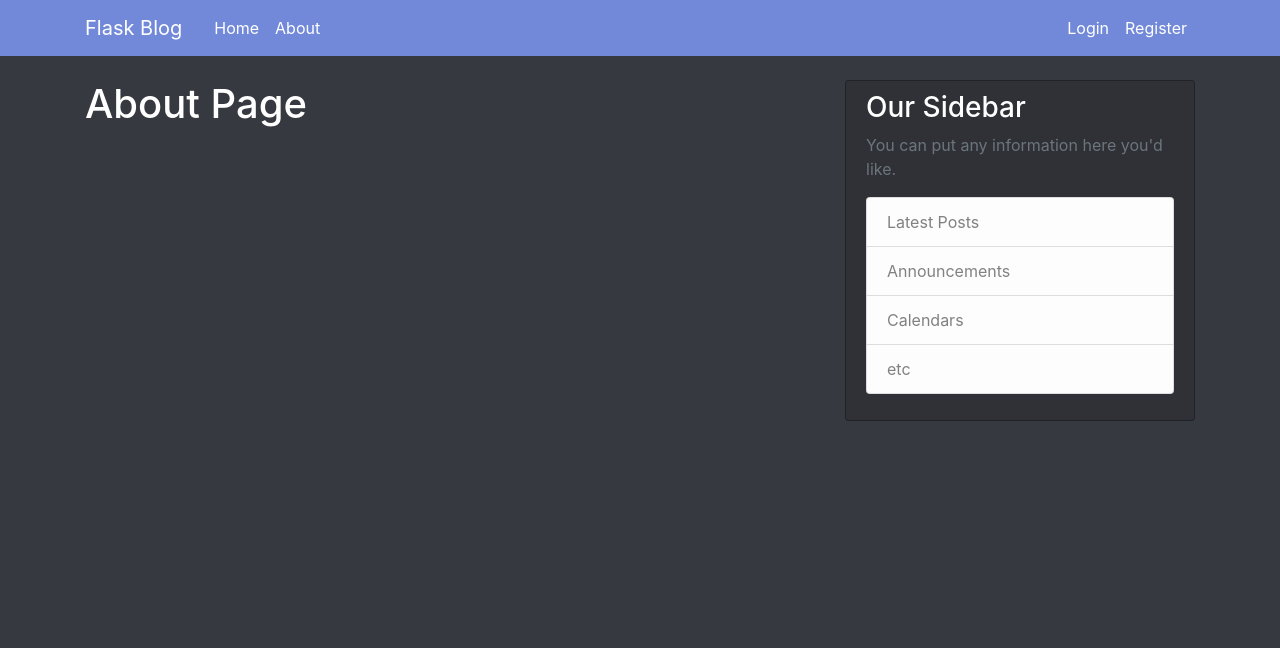
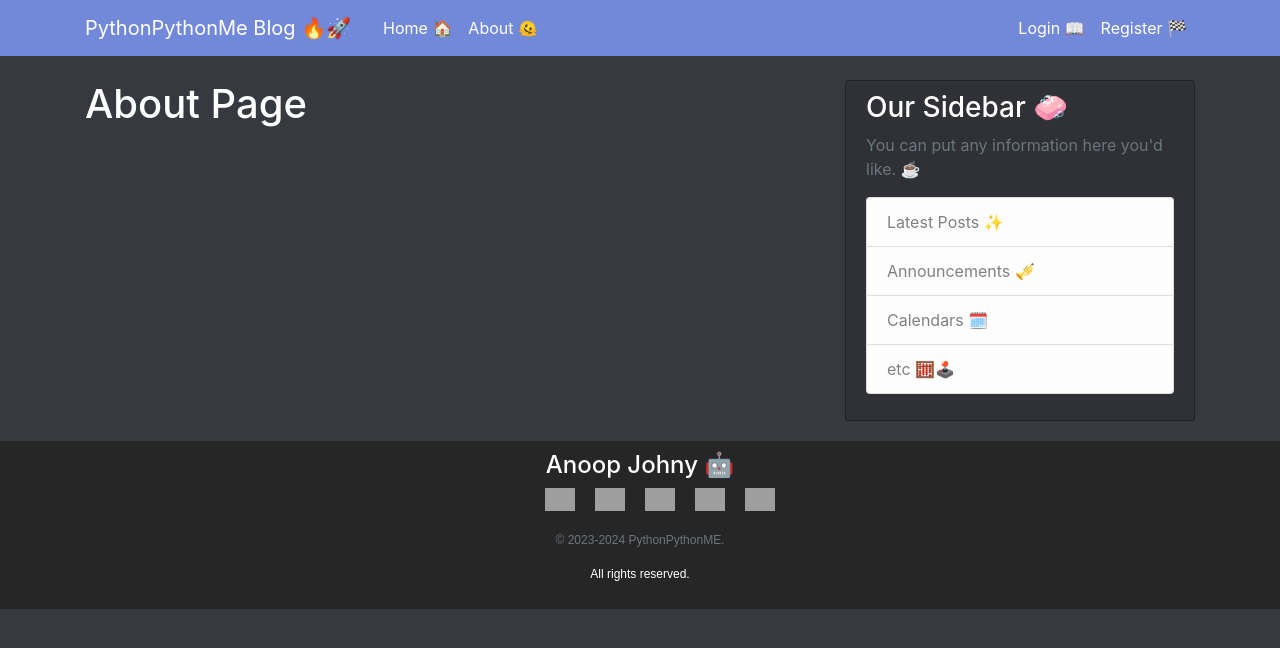
Before and after one commit to flyfir248/Blog-flask, a Flask app: template app/templates/about.html in a window 1280 px wide. Shown: the top 648 px of the page. Run offline with Flask 3, Linux system fonts and the light colour scheme; the template is opened without the code that fills it, so the values that code supplies are empty; some libraries are stand-ins or nearby versions; grey boxes are pictures that could not be loaded.

Commit message:
my flask web save

```diff
--- a/app/static/main.css
+++ b/app/static/main.css
@@ -79,3 +79,41 @@ a.article-title:hover {
 .account-heading {
   font-size: 2.5rem;
 }
+
+footer {
+  background-color: #262626;
+  color: #fff;
+  padding: 10px;
+  text-align: center;
+  font-size: 14px;
+}
+
+.footer a {
+  color: #fff;
+  text-decoration: none;
+}
+
+.footer a:hover {
+  color: #007bff;
+}
+
+.footer p {
+  font-family: Arial, sans-serif;
+  font-size: 12px;
+}
+
+.social-icons {
+  display: flex;
+  justify-content: center;
+  align-items: center;
+  margin-bottom: 20px;
+}
+
+.social-icons a {
+  margin: 0 10px;
+}
+
+.social-icons img {
+  max-width: 30px;
+  height: auto;
+}
--- a/app/templates/layout.html
+++ b/app/templates/layout.html
@@ -15,29 +15,30 @@
     {% else %}
         <title>Flask Blog</title>
     {% endif %}
+    <link rel="icon" type="image/png" href="{{ url_for('static', filename='res/favicon.png') }}">
 </head>
 <body>
     <header class="site-header">
       <nav class="navbar navbar-expand-md navbar-dark bg-steel fixed-top">
         <div class="container">
-          <a class="navbar-brand mr-4" href="/">Flask Blog</a>
+          <a class="navbar-brand mr-4" href="/">PythonPythonMe Blog 🔥🚀</a>
           <button class="navbar-toggler" type="button" data-toggle="collapse" data-target="#navbarToggle" aria-controls="navbarToggle" aria-expanded="false" aria-label="Toggle navigation">
             <span class="navbar-toggler-icon"></span>
           </button>
           <div class="collapse navbar-collapse" id="navbarToggle">
             <div class="navbar-nav mr-auto">
-              <a class="nav-item nav-link" href="{{ url_for('main.home') }}">Home</a>
-              <a class="nav-item nav-link" href="{{ url_for('main.about') }}">About</a>
+              <a class="nav-item nav-link" href="{{ url_for('main.home') }}">Home 🏠</a>
+              <a class="nav-item nav-link" href="{{ url_for('main.about') }}">About 🫠</a>
             </div>
             <!-- Navbar Right Side -->
             <div class="navbar-nav">
               {% if current_user.is_authenticated %}
-                <a class="nav-item nav-link" href="{{ url_for('posts.new_post') }}">New Post</a>
-                <a class="nav-item nav-link" href="{{ url_for('users.account') }}">Account</a>
-                <a class="nav-item nav-link" href="{{ url_for('users.logout') }}">Logout</a>
+                <a class="nav-item nav-link" href="{{ url_for('posts.new_post') }}">New Post 🔥</a>
+                <a class="nav-item nav-link" href="{{ url_for('users.account') }}">Account 🔒</a>
+                <a class="nav-item nav-link" href="{{ url_for('users.logout') }}">Logout 🗝️</a>
               {% else %}
-                <a class="nav-item nav-link" href="{{ url_for('users.login') }}">Login</a>
-                <a class="nav-item nav-link" href="{{ url_for('users.register') }}">Register</a>
+                <a class="nav-item nav-link" href="{{ url_for('users.login') }}">Login 📖</a>
+                <a class="nav-item nav-link" href="{{ url_for('users.register') }}">Register 🏁</a>
               {% endif %}
             </div>
           </div>
@@ -60,13 +61,13 @@
         </div>
         <div class="col-md-4">
           <div class="content-section">
-            <h3>Our Sidebar</h3>
-            <p class='text-muted'>You can put any information here you'd like.
+            <h3>Our Sidebar 🧼</h3>
+            <p class='text-muted'>You can put any information here you'd like. ☕
               <ul class="list-group">
-                <li class="list-group-item list-group-item-light">Latest Posts</li>
-                <li class="list-group-item list-group-item-light">Announcements</li>
-                <li class="list-group-item list-group-item-light">Calendars</li>
-                <li class="list-group-item list-group-item-light">etc</li>
+                <li class="list-group-item list-group-item-light">Latest Posts ✨</li>
+                <li class="list-group-item list-group-item-light">Announcements 🎺</li>
+                <li class="list-group-item list-group-item-light">Calendars 🗓️</li>
+                <li class="list-group-item list-group-item-light">etc 🧮🕹️</li>
               </ul>
             </p>
           </div>
@@ -80,5 +81,30 @@
     <script src="https://code.jquery.com/jquery-3.2.1.slim.min.js" integrity="sha384-KJ3o2DKtIkvYIK3UENzmM7KCkRr/rE9/Qpg6aAZGJwFDMVNA/GpGFF93hXpG5KkN" crossorigin="anonymous"></script>
     <script src="https://cdnjs.cloudflare.com/ajax/libs/popper.js/1.12.9/umd/popper.min.js" integrity="sha384-ApNbgh9B+Y1QKtv3Rn7W3mgPxhU9K/ScQsAP7hUibX39j7fakFPskvXusvfa0b4Q" crossorigin="anonymous"></script>
     <script src="https://maxcdn.bootstrapcdn.com/bootstrap/4.0.0/js/bootstrap.min.js" integrity="sha384-JZR6Spejh4U02d8jOt6vLEHfe/JQGiRRSQQxSfFWpi1MquVdAyjUar5+76PVCmYl" crossorigin="anonymous"></script>
+    <footer class="footer">
+        <div class="container">
+            <div class="row">
+                <div class="col-md-4">
+                    <h4></h4>
+                </div>
+            <div class="col-md-4 text-center">
+                <h4 align="center">Anoop Johny 🤖</h4>
+                <ul class="social-icons">
+                    <a href="https://www.linkedin.com/in/anoop-johny-30a746181/"><img src="https://pythonpythonme.netlify.app/static/res/linkedin.png" alt="LinkedIn"></a>
+                    <a href="https://github.com/flyfir248"><img src="https://pythonpythonme.netlify.app/static/res/github.png" alt="GitHub"></a>
+                    <a href="https://pythonpythonme.netlify.app/index.html"><img src="https://pythonpythonme.netlify.app/static/res//web.png" alt="Website"></a>
+                    <a href="https://medium.com/@anoopjohny2000"><img src="https://pythonpythonme.netlify.app/static/res//web.png" alt="Medium"></a>
+                    <a href="https://www.kooapp.com/profile/anoop2DEVLJ"><img src="https://www.kooapp.com/_next/static/media/logoKuSolidOutline.1f4fa971.svg" alt="The Koo App" width="55" height="55"></a>
+                </ul>
+            </div>
+        </div>
+            <div class="row">
+                <div class="col-md-12">
+                    <p class="text-muted">© 2023-2024 PythonPythonME.</p>
+                    <p>All rights reserved.</p>
+                </div>
+            </div>
+        </div>
+    </footer>
 </body>
 </html>
--- a/app/users/routes.py
+++ b/app/users/routes.py
@@ -62,7 +62,7 @@ def account():
     elif request.method == 'GET':
         form.username.data = current_user.username
         form.email.data = current_user.email
-    image_file = url_for('static', filename='profile_pics/' + current_user.image_file)
+    image_file = url_for('static2', filename='profile_pics/' + current_user.image_file)
     return render_template('account.html', title='Account',
                            image_file=image_file, form=form)
 
--- a/app/users/utils.py
+++ b/app/users/utils.py
@@ -11,7 +11,7 @@ def save_picture(form_picture):
     random_hex = secrets.token_hex(8)
     _, f_ext = os.path.splitext(form_picture.filename)
     picture_fn = random_hex + f_ext
-    picture_path = os.path.join(current_app.root_path, 'static/profile_pics', picture_fn)
+    picture_path = os.path.join(current_app.root_path, 'static2/profile_pics', picture_fn)
 
     output_size = (125, 125)
     i = Image.open(form_picture)
```
Also changed, not shown: static/res/Icon.png (deleted), static/res/favicon.png (deleted), static/res/github.png (deleted), static/res/linkedin.png (deleted), static/res/medium.png (deleted), static/res/web.png (deleted).
